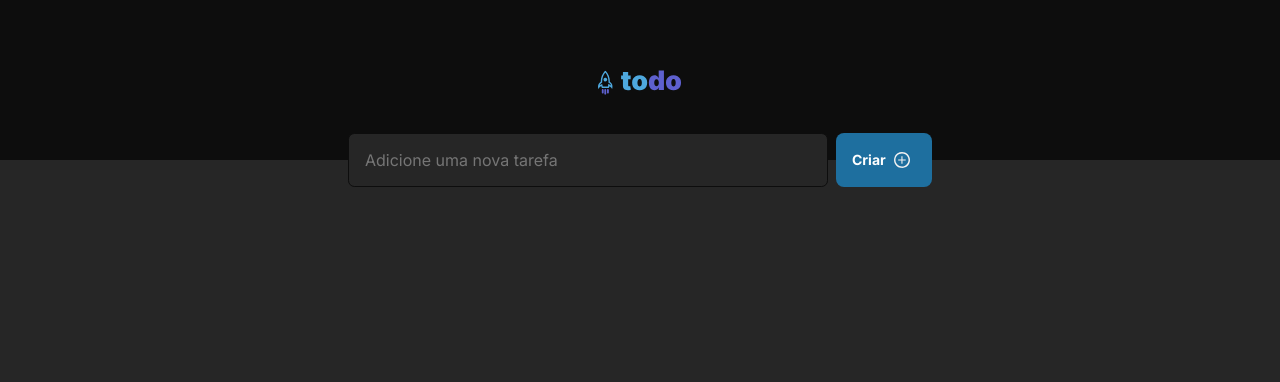
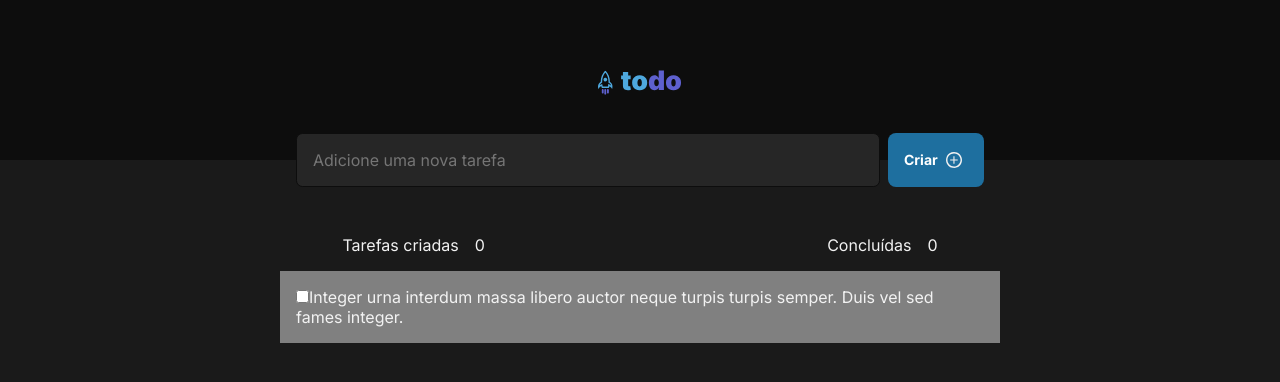
Before and after one commit to GabrielGurris/ToDoList-RocketSeat, a React (Vite) app: page / in a window 1280 px wide. Shown: the top 382 px of the page. Built offline with nearby package versions, Linux system fonts and the light colour scheme.

Commit message:
creating tasks list

```diff
--- a/src/App.jsx
+++ b/src/App.jsx
@@ -1,5 +1,6 @@
 import { Task } from './Task'
 import { Header } from './components/Header'
+import { TasksList } from './components/TasksList'
 import './global.css'
 
 export function App() {
@@ -8,6 +9,7 @@ export function App() {
       <div >
         <Header />
         <Task />
+        <TasksList />
       </div>
 
     </>
--- a/src/Task.module.css
+++ b/src/Task.module.css
@@ -13,7 +13,7 @@
     border-radius: .4rem;
     padding: 1rem;
 
-    width: 30rem;
+    width: 36.5rem;
 }
 
 .a{
--- /dev/null
+++ b/src/components/TasksList.jsx
@@ -0,0 +1,18 @@
+import trash from '../assets/Layer1.svg';
+import styles from './TasksList.module.css';
+
+export function TasksList(){
+    return (
+        <div>
+            <header className={styles.header}>
+                <span>Tarefas criadas <p className={styles.p1}>0</p></span>
+                <span>Concluídas <p className={styles.p2}>0</p></span>
+            </header>
+            <main className={styles.main}>
+                <input type="checkbox" name="" id=""/>
+                <span>Integer urna interdum massa libero auctor neque turpis turpis semper. Duis vel sed fames integer.</span>
+                <img src={trash} alt="" />
+            </main>
+        </div>
+    )
+}
--- /dev/null
+++ b/src/components/TasksList.module.css
@@ -0,0 +1,21 @@
+.header{
+    display: flex;
+    justify-content: space-evenly;
+    margin-top: 3rem;
+}
+
+.header span{
+    display: flex;
+    gap: 1rem;
+}
+
+.main{
+    margin: auto;
+
+    margin-top: 1rem;
+    background-color: var(--gray-300);
+    color: var(--gray-100);
+
+    padding: 1rem;
+    max-width: 45rem;
+}
--- a/src/global.css
+++ b/src/global.css
@@ -24,7 +24,7 @@
 }
 
 body{
-    background-color: var(--gray-500);
+    background-color: var(--gray-600);
     color: var(--gray-100);
 }
 
```
Also changed, not shown: src/assets/Layer1.svg (added).
